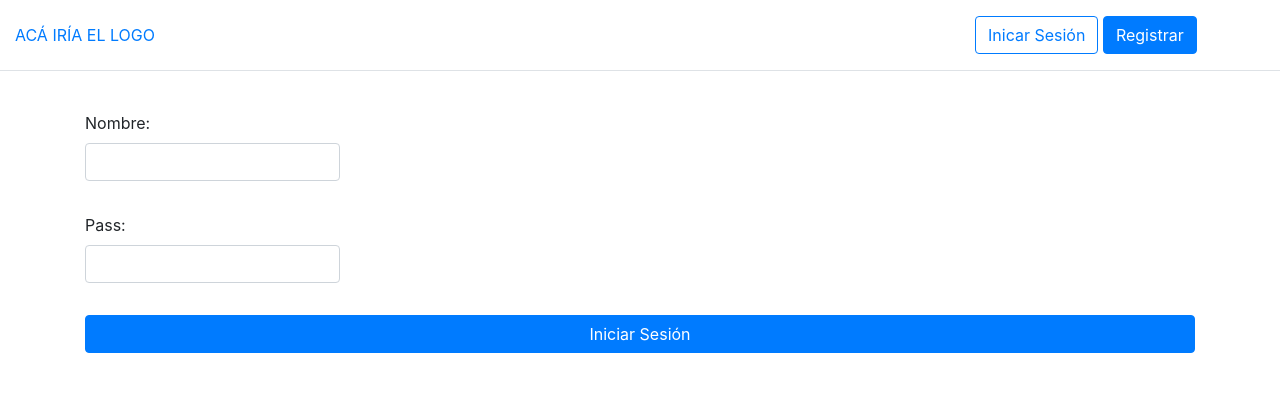
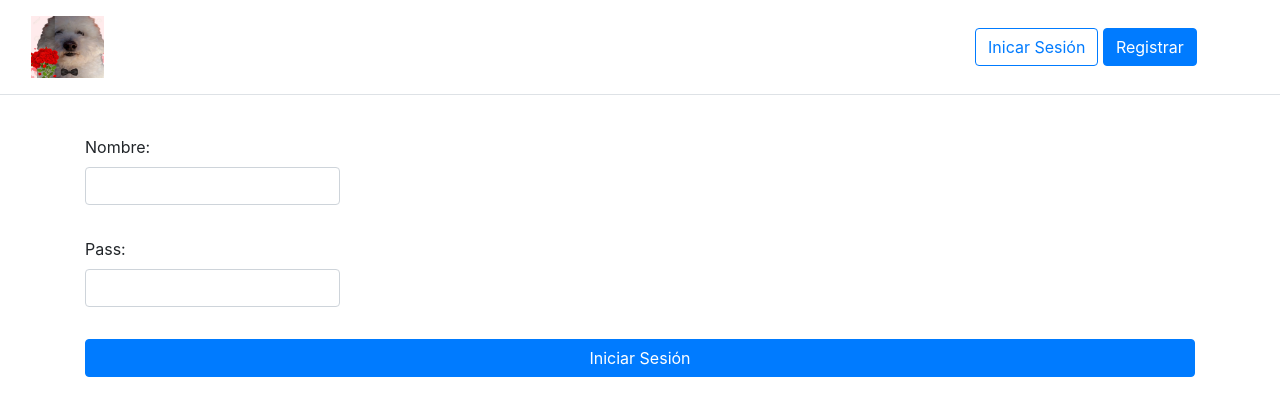
Before and after one commit to FedeU18/TPF-PWD, a PHP site: page /TPF-PWD/Vista/login/login.php in a window 1280 px wide. Shown: the top 420 px of the page. Run offline with PHP 8.4, Linux system fonts and the light colour scheme; some libraries are stand-ins or nearby versions.

Commit message:
pancho de logo

```diff
--- a/Vista/login/login.php
+++ b/Vista/login/login.php
@@ -7,7 +7,7 @@ include_once "../../estructura/header.php";
 ?>
 
 <?php if (isset($_GET['msg'])): ?>
-  <div class="alert alert-danger"><?php echo htmlspecialchars($_GET['msg']); ?></div>
+  <div class="alert alert-info"><?php echo htmlspecialchars($_GET['msg']); ?></div>
 <?php endif; ?>
 <?php if (isset($_GET['mensaje'])): ?>
   <div class="alert alert-info"><?php echo htmlspecialchars($_GET['mensaje']); ?></div>
@@ -40,7 +40,7 @@ include_once "../../estructura/header.php";
 <script>
   $(document).ready(function() {
     $("#btnLogin").click(function(e) {
-    e.preventDefault();//prevenir q se recargue la pag
+      e.preventDefault(); //prevenir q se recargue la pag
 
       //recopilar los datos del formulario
       let datosFormulario = {
--- a/estructura/header.php
+++ b/estructura/header.php
@@ -15,7 +15,7 @@
 <body class="d-flex flex-column min-vh-100"> <!-- Añadir min-vh-100 al body -->
   <header class="d-flex flex-wrap align-items-center justify-content-center justify-content-md-between py-3 mb-4 border-bottom">
     <div class="col-md-3 mb-2 mb-md-0">
-      <a href="../inicio/inicio.php">ACÁ IRÍA EL LOGO</a>
+      <a class="mx-3 w-25 h-25" href="../productos/productos.php"><img class="w-25 h-25" src="../../estructura/assets/pancho.jpg" alt="el perrito de Ema"></a>
     </div>
     <div class="col-md-3 text-end">
       <a href="../login/login.php" type="button" class="btn btn-outline-primary me-2">Inicar Sesión</a>
```
Lines whose indentation alone changed are shown as unchanged.
